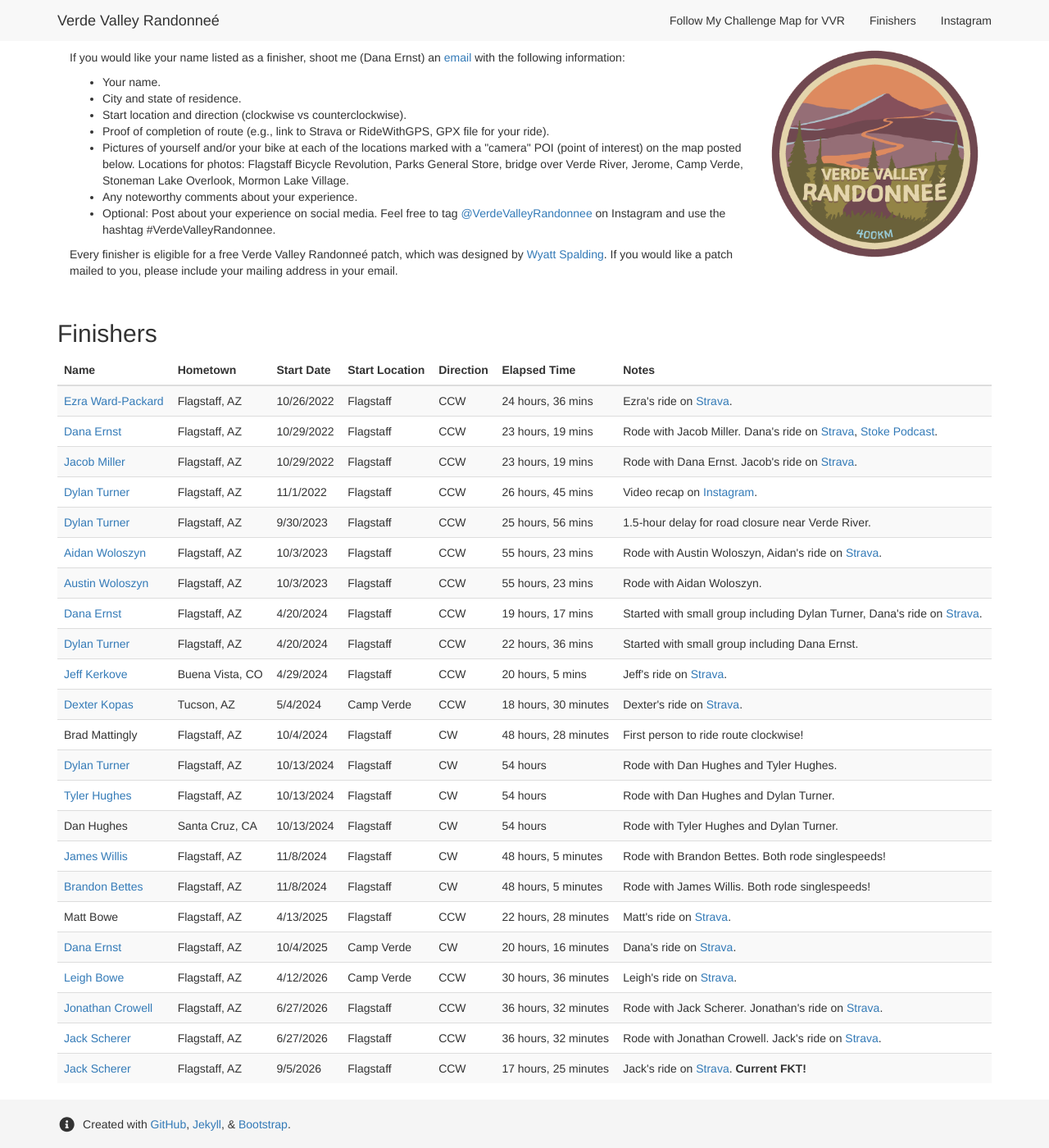
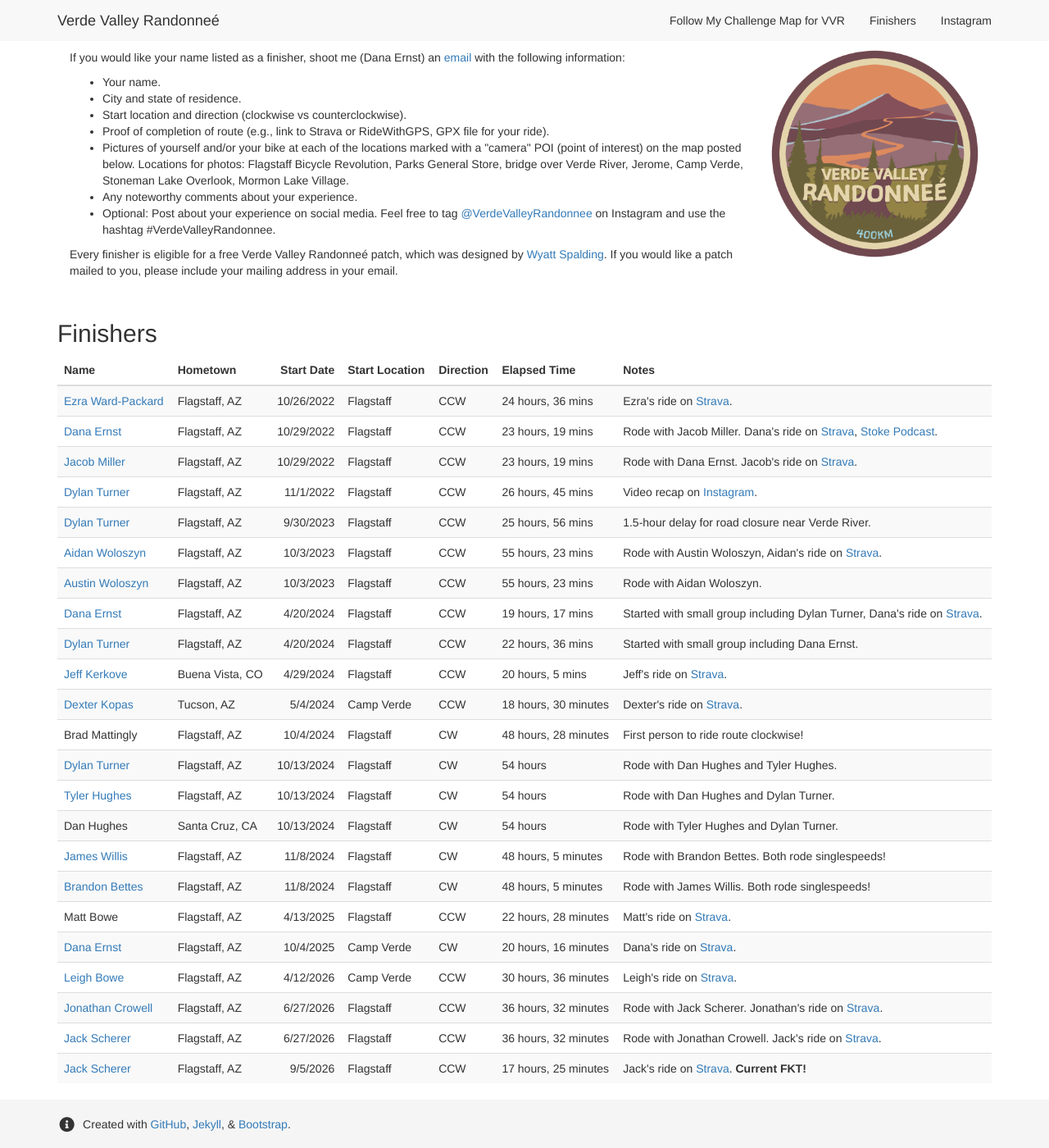
Before and after one commit to dcernst/VerdeValleyRandonnee, a Jekyll site: the page built from finishers.md, in a window 1280 px wide and 1400 px high. Shown: the whole window at 82% size. Built offline with Jekyll 4.4.1, drawn with Linux system fonts in a browser that asks for light colours; nearby versions of some CDN libraries.

Commit message:
Update finishers.md

```diff
--- a/finishers.md
+++ b/finishers.md
@@ -30,9 +30,16 @@ Every finisher is eligible for a free Verde Valley Randonneé patch, which was d
 
 ## Finishers
 
+<style>
+#finishers-table th:nth-child(3),
+#finishers-table td:nth-child(3) {
+text-align: right;
+}
+</style>
+
 <center>
 <div class="table-responsive">
-<table class="table table-striped">
+<table id="finishers-table" class="table table-striped">
 <thead>
 <tr>
 <th>Name</th>
```
